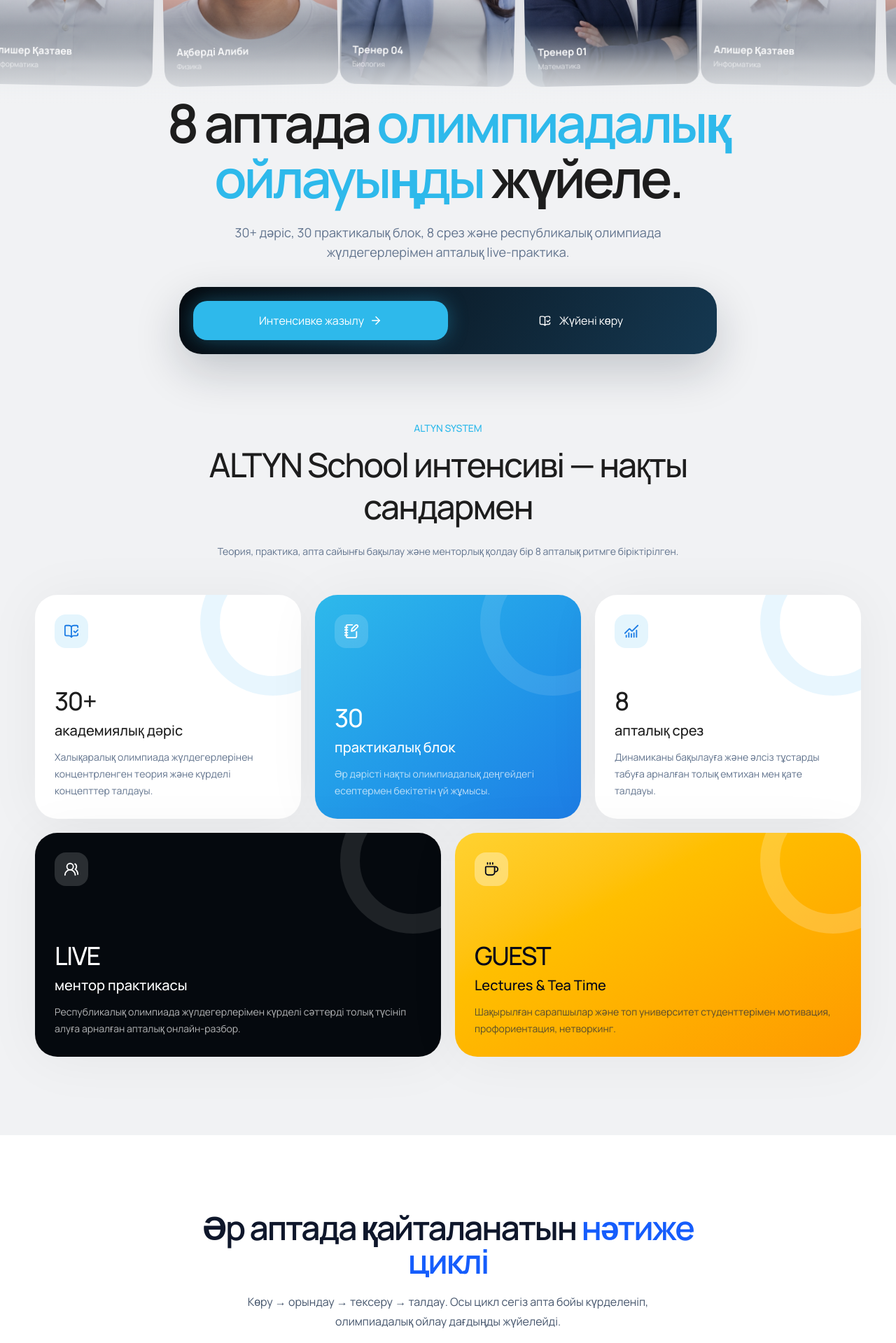
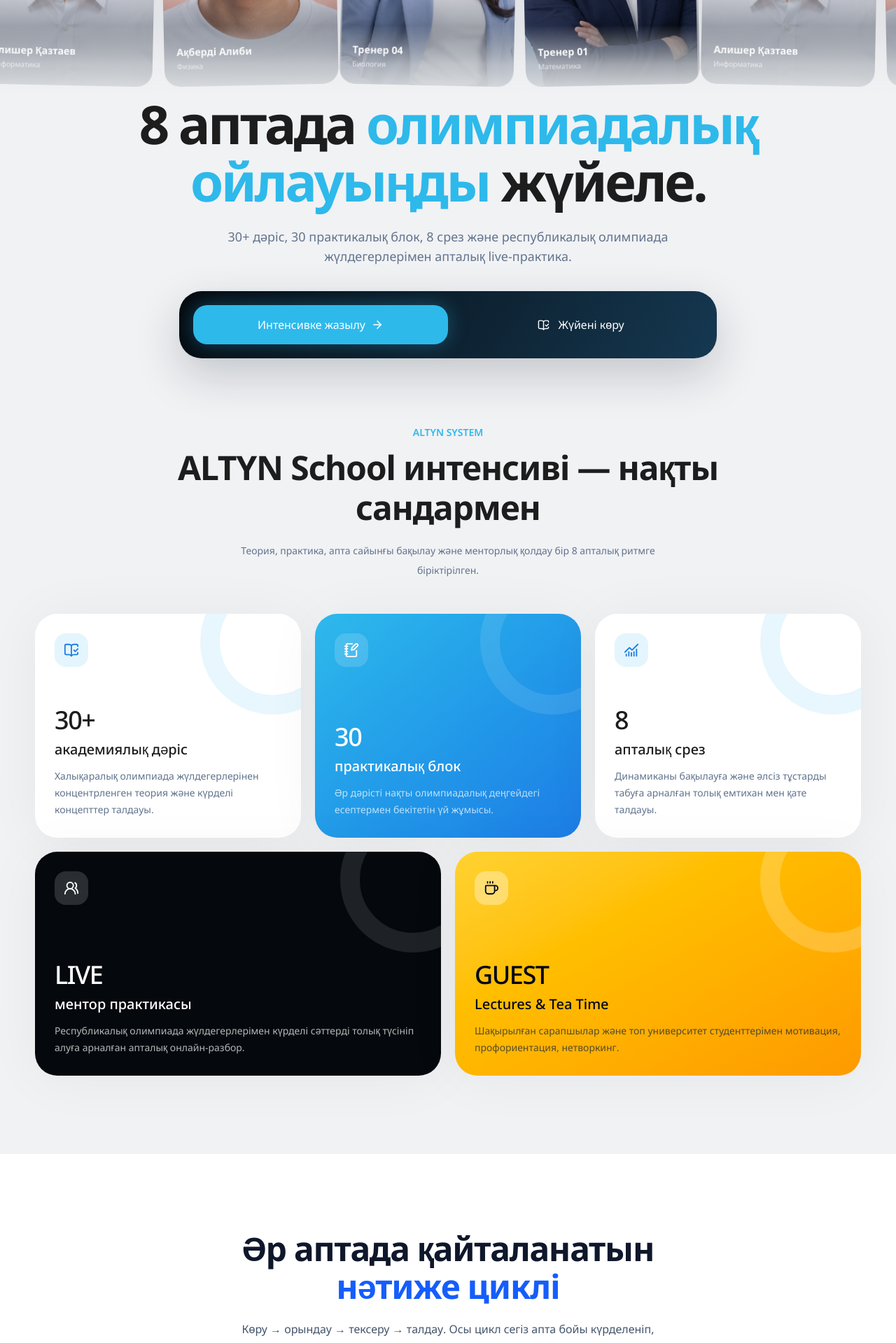
Before and after one commit to aldabergenuly/altyn-platforma, a Next.js app: page / in a window 1280 px wide. Shown: the part 440-2359 px from the top of the page at 70% size. Built offline with nearby package versions, Linux system fonts and the light colour scheme.

Commit message:
Improve Kazakh typography and mobile layout

```diff
--- a/app/components/ContactForm.tsx
+++ b/app/components/ContactForm.tsx
@@ -11,11 +11,11 @@
   return <section id="contact" className="section-space bg-[#f1f2f4]"><div className="site-container">
     <motion.div initial={{opacity:0,y:30}} whileInView={{opacity:1,y:0}} viewport={{once:true}} className="relative grid min-h-[650px] overflow-hidden rounded-[2rem] border border-slate-200 bg-[#f3f5f8] shadow-[0_4px_100px_rgba(0,0,0,.06)] lg:grid-cols-[.9fr_1.1fr]">
       <div className="relative z-10 flex flex-col justify-center p-7 sm:p-12">
-        <h2 className="text-4xl font-semibold tracking-[-.045em] text-slate-900 sm:text-5xl">Сұрағың болса, <span className="text-[#2eb9eb]">бірге талқылайық</span></h2>
+        <h2 className="text-[2rem] font-bold leading-[1.15] tracking-[-.025em] text-slate-900 sm:text-5xl">Сұрағың болса, <span className="text-[#2eb9eb]">бірге талқылайық</span></h2>
         <p className="mt-5 max-w-md text-sm leading-7 text-slate-600">Форманы толтыр. Менеджер 8 апталық интенсив жүйесін, сабақ кестесін және саған лайық дайындық форматын түсіндіреді.</p>
         <form onSubmit={submit} className="mt-8 max-w-md rounded-[1.75rem] bg-white p-6 shadow-xl">{sent ? <div className="grid min-h-[260px] place-items-center text-center"><div><span className="mx-auto grid size-14 place-items-center rounded-full bg-emerald-50 text-emerald-600"><Check size={25}/></span><h3 className="mt-5 text-xl font-extrabold">Өтінім қабылданды!</h3><p className="mt-2 text-xs text-slate-500">Жақын арада хабарласамыз.</p></div></div> : <><div className="flex items-center gap-3"><PhoneCall size={18} className="text-[#2eb9eb]"/><b className="text-sm">Байланыс деректеріңіз</b></div><input required name="name" placeholder="Аты-жөніңіз" className="form-input mt-5"/><input required name="phone" inputMode="tel" placeholder="+7 (700) 000 00 00" className="form-input"/><label className="mt-4 flex items-start gap-3 text-[10px] leading-4 text-slate-500"><input required type="checkbox" className="mt-0.5"/>Жеке деректерді өңдеуге келісім беремін</label><button className="primary-button mt-5 w-full" type="submit">Өтінім қалдыру <ArrowRight size={16}/></button></>}</form>
       </div>
-      <div className="coach-contact-portrait relative min-h-[500px] overflow-hidden lg:min-h-0" role="img" aria-label="Алишер Қазтаев, ALTYN School информатика тренері">
+      <div className="coach-contact-portrait relative min-h-[380px] overflow-hidden sm:min-h-[500px] lg:min-h-0" role="img" aria-label="Алишер Қазтаев, ALTYN School информатика тренері">
         <div className="absolute bottom-7 right-7 rounded-2xl bg-slate-900/85 px-5 py-4 text-white shadow-xl backdrop-blur"><b className="block text-lg">Алишер Қазтаев</b><small className="mt-1 block text-slate-300">Информатика тренері</small></div>
       </div>
     </motion.div>
--- a/app/components/Features.tsx
+++ b/app/components/Features.tsx
@@ -18,7 +18,7 @@
     <SectionHeading eyebrow="НЕЛІКТЕН ALTYN?" title="Дайындықты күшейтетін" accent="6 қағида" description="Жаңа мектеп үшін басты дәлел — жалған статистика емес, түсінікті әдістеме мен мықты тренерлік жұмыс."/>
     <div className="grid gap-5 md:grid-cols-2 lg:grid-cols-3">{features.map(([Icon,title,copy,theme],i) => {
       const dark=theme==="dark", blue=theme==="blue";
-      return <FadeIn key={title} delay={i*.05}><motion.article whileHover={{y:-8}} className={`group relative min-h-[320px] overflow-hidden rounded-[2rem] p-8 shadow-[0_4px_80px_rgba(0,0,0,.06)] ${dark?"bg-[#05090e] text-white":blue?"bg-[#1e7de5] text-white":"bg-white text-[#1d1d1d]"}`}>
+      return <FadeIn key={title} delay={i*.05}><motion.article whileHover={{y:-8}} className={`group relative min-h-[255px] overflow-hidden rounded-[1.6rem] p-6 shadow-[0_4px_80px_rgba(0,0,0,.06)] sm:min-h-[320px] sm:rounded-[2rem] sm:p-8 ${dark?"bg-[#05090e] text-white":blue?"bg-[#1e7de5] text-white":"bg-white text-[#1d1d1d]"}`}>
         <span className={`grid size-12 place-items-center rounded-2xl ${dark||blue?"bg-white/12 text-white":"bg-[#e4f5fd] text-[#1e7de5]"}`}><Icon size={22}/></span>
         <span className={`absolute right-6 top-5 text-5xl font-black ${dark||blue?"text-white/10":"text-slate-100"}`}>0{i+1}</span>
         <div className="absolute inset-x-8 bottom-8"><h3 className="text-xl font-medium">{title}</h3><p className={`mt-3 text-sm leading-6 ${dark||blue?"text-white/70":"text-slate-500"}`}>{copy}</p></div>
--- a/app/components/Hero.tsx
+++ b/app/components/Hero.tsx
@@ -54,7 +54,7 @@
     </motion.div>
 
     <motion.div initial={{opacity:0,y:32}} animate={{opacity:1,y:0}} transition={{duration:.8,delay:.15,ease}} className="site-container relative mx-auto -mt-3 max-w-5xl text-center">
-      <h1 className="text-[2.75rem] font-semibold leading-[1.04] tracking-[-.055em] text-[#1d1d1d] sm:text-6xl lg:text-[4.75rem]">8 аптада <span className="text-[#2eb9eb]">олимпиадалық ойлауыңды</span> жүйеле.</h1>
+      <h1 className="text-[2.35rem] font-bold leading-[1.08] tracking-[-.035em] text-[#1d1d1d] sm:text-6xl sm:tracking-[-.045em] lg:text-[4.75rem]">8 аптада <span className="text-[#2eb9eb]">олимпиадалық ойлауыңды</span> жүйеле.</h1>
       <p className="mx-auto mt-6 max-w-2xl text-base leading-7 text-slate-500 sm:text-lg">30+ дәріс, 30 практикалық блок, 8 срез және республикалық олимпиада жүлдегерлерімен апталық live-практика.</p>
       <div className="juz-dark-cta mx-auto mt-9 flex max-w-3xl flex-col items-center gap-4 p-4 sm:flex-row sm:p-5"><a href="#contact" className="flex min-h-14 flex-1 items-center justify-center gap-2 rounded-[1.25rem] bg-[#2eb9eb] px-7 text-sm font-black text-white shadow-[0_0_28px_rgba(46,185,235,.35)]">Интенсивке жазылу <ArrowRight size={18}/></a><a href="#intensive" className="flex flex-1 items-center justify-center gap-3 px-5 py-3 text-sm font-bold text-white"><BookOpenCheck size={17}/> Жүйені көру</a></div>
     </motion.div>
--- a/app/components/Pricing.tsx
+++ b/app/components/Pricing.tsx
@@ -67,7 +67,7 @@
 function ProgramCard({ program, index }: { program: Program; index: number }) {
   const locked = program.status === "locked";
   const soon = program.status === "soon";
-  return <motion.article initial={{ opacity: 0, y: 24 }} animate={{ opacity: 1, y: 0 }} transition={{ duration: .45, delay: index * .06, ease }} className={`flex min-h-[390px] flex-col rounded-[1.75rem] border p-6 sm:p-7 ${locked ? "border-slate-200 bg-slate-50/80" : soon ? "border-amber-200 bg-white shadow-[0_18px_55px_rgba(245,158,11,.08)]" : "border-sky-200 bg-white shadow-[0_22px_65px_rgba(46,185,235,.12)]"}`}>
+  return <motion.article initial={{ opacity: 0, y: 24 }} animate={{ opacity: 1, y: 0 }} transition={{ duration: .45, delay: index * .06, ease }} className={`flex min-h-[330px] flex-col rounded-[1.6rem] border p-5 sm:min-h-[390px] sm:rounded-[1.75rem] sm:p-7 ${locked ? "border-slate-200 bg-slate-50/80" : soon ? "border-amber-200 bg-white shadow-[0_18px_55px_rgba(245,158,11,.08)]" : "border-sky-200 bg-white shadow-[0_22px_65px_rgba(46,185,235,.12)]"}`}>
     <div className="flex items-center justify-between gap-4">
       <span className={`inline-flex items-center gap-2 text-xs font-extrabold ${locked ? "text-slate-400" : soon ? "text-amber-600" : "text-emerald-600"}`}>{locked ? <LockKeyhole size={15}/> : soon ? <Bell size={15}/> : <Check size={15}/>} {statusCopy[program.status]}</span>
       <span className="text-xs font-bold text-slate-300">0{index + 1}</span>
@@ -89,7 +89,7 @@
   return <section id="pricing" className="section-space bg-white"><div className="site-container">
     <SectionHeading eyebrow="" title="Дайындық" accent="бағытын таңда" description="Пәнді таңдағаннан кейін қолжетімді бағдарламаларды, басталу уақытын және бағасын көре аласың." />
     <div role="tablist" aria-label="Олимпиада пәндері" className="grid grid-cols-2 gap-3 md:grid-cols-3 lg:grid-cols-5">
-      {subjects.map(subject => { const Icon = subject.icon; const isActive = selected === subject.id; return <motion.button whileHover={{ y: -4 }} key={subject.id} role="tab" aria-selected={isActive} aria-controls="subject-programs" onClick={() => setSelected(subject.id)} className={`group flex min-h-40 flex-col items-start justify-between rounded-[1.6rem] border p-5 text-left transition-all duration-300 ${isActive ? "border-blue-600 bg-gradient-to-br from-[#2eb9eb] to-[#2563eb] text-white shadow-[0_20px_55px_rgba(37,99,235,.24)]" : "border-slate-200 bg-[#f8fafc] text-slate-900 hover:border-sky-300 hover:bg-white hover:shadow-xl"}`}>
+      {subjects.map(subject => { const Icon = subject.icon; const isActive = selected === subject.id; return <motion.button whileHover={{ y: -4 }} key={subject.id} role="tab" aria-selected={isActive} aria-controls="subject-programs" onClick={() => setSelected(subject.id)} className={`group flex min-h-[132px] flex-col items-start justify-between rounded-[1.35rem] border p-4 text-left transition-all duration-300 sm:min-h-40 sm:rounded-[1.6rem] sm:p-5 ${isActive ? "border-blue-600 bg-gradient-to-br from-[#2eb9eb] to-[#2563eb] text-white shadow-[0_20px_55px_rgba(37,99,235,.24)]" : "border-slate-200 bg-[#f8fafc] text-slate-900 hover:border-sky-300 hover:bg-white hover:shadow-xl"}`}>
         <span className={`grid size-11 place-items-center rounded-2xl ${isActive ? "bg-white/20 text-white" : "bg-blue-50 text-blue-600"}`}><Icon size={22}/></span><span><b className="block text-base font-extrabold">{subject.name}</b><small className={`mt-2 block text-[11px] leading-4 ${isActive ? "text-blue-100" : "text-slate-500"}`}>{subject.short}</small></span>
       </motion.button>})}
     </div>
--- a/app/components/StatsBar.tsx
+++ b/app/components/StatsBar.tsx
@@ -13,8 +13,8 @@
 
 export default function StatsBar() {
   return <section id="intensive" className="bg-[#f1f2f4] pb-28"><div className="site-container">
-    <div className="mx-auto mb-12 max-w-4xl text-center"><p className="text-sm font-medium text-[#2eb9eb]">ALTYN SYSTEM</p><h2 className="mt-3 text-4xl font-medium leading-tight tracking-[-.04em] sm:text-5xl">ALTYN School интенсиві — нақты сандармен</h2><p className="mx-auto mt-5 max-w-2xl text-sm leading-7 text-slate-500">Теория, практика, апта сайынғы бақылау және менторлық қолдау бір 8 апталық ритмге біріктірілген.</p></div>
-    <div className="grid gap-5 md:grid-cols-2 lg:grid-cols-6">{intensive.map(({value,title,text,Icon,theme},index)=><motion.article key={title} initial={{opacity:0,y:30}} whileInView={{opacity:1,y:0}} viewport={{once:true}} transition={{delay:index*.06}} whileHover={{y:-8}} className={`relative min-h-[320px] overflow-hidden rounded-[2rem] p-7 shadow-[0_4px_80px_rgba(0,0,0,.05)] ${index<3?"lg:col-span-2":"lg:col-span-3"} ${theme}`}>
+    <div className="mx-auto mb-10 max-w-4xl text-center sm:mb-12"><p className="text-xs font-semibold text-[#2eb9eb] sm:text-sm">ALTYN SYSTEM</p><h2 className="mt-3 text-[2rem] font-bold leading-[1.18] tracking-[-.025em] sm:text-5xl">ALTYN School интенсиві — нақты сандармен</h2><p className="mx-auto mt-4 max-w-2xl text-sm leading-6 text-slate-500 sm:mt-5 sm:leading-7">Теория, практика, апта сайынғы бақылау және менторлық қолдау бір 8 апталық ритмге біріктірілген.</p></div>
+    <div className="grid gap-4 sm:gap-5 md:grid-cols-2 lg:grid-cols-6">{intensive.map(({value,title,text,Icon,theme},index)=><motion.article key={title} initial={{opacity:0,y:30}} whileInView={{opacity:1,y:0}} viewport={{once:true}} transition={{delay:index*.06}} whileHover={{y:-8}} className={`relative min-h-[255px] overflow-hidden rounded-[1.6rem] p-6 shadow-[0_4px_80px_rgba(0,0,0,.05)] sm:min-h-[320px] sm:rounded-[2rem] sm:p-7 ${index<3?"lg:col-span-2":"lg:col-span-3"} ${theme}`}>
       <span className={`grid size-12 place-items-center rounded-2xl ${index===1||index===3?"bg-white/15":index===4?"bg-white/35":"bg-[#e4f5fd] text-[#1e7de5]"}`}><Icon size={22}/></span><div className="absolute inset-x-7 bottom-7"><strong className="block text-4xl font-medium tracking-[-.04em]">{value}</strong><h3 className="mt-2 text-xl font-medium">{title}</h3><p className={`mt-3 text-sm leading-6 ${index===1||index===3?"text-white/70":index===4?"text-slate-800/75":"text-slate-500"}`}>{text}</p></div><div className={`absolute -right-16 -top-16 size-52 rounded-full border-[28px] ${index===1||index===3?"border-white/10":index===4?"border-white/20":"border-sky-100/70"}`}/>
     </motion.article>)}</div>
   </div></section>;
--- a/app/components/TrainingPath.tsx
+++ b/app/components/TrainingPath.tsx
@@ -15,7 +15,7 @@
   return <section id="program" className="section-space bg-white"><div className="site-container">
     <SectionHeading eyebrow="8 АПТАЛЫҚ РИТМ" title="Әр аптада қайталанатын" accent="нәтиже циклі" description="Көру → орындау → тексеру → талдау. Осы цикл сегіз апта бойы күрделеніп, олимпиадалық ойлау дағдыңды жүйелейді."/>
     <div className="relative grid gap-5 lg:grid-cols-4">{steps.map(({Icon,number,title,text},index)=><FadeIn key={title} delay={index*.07}>
-      <motion.article whileHover={{y:-8}} className="relative h-full min-h-[310px] overflow-hidden rounded-[2rem] border border-slate-200/80 bg-[#f8fafc] p-7 shadow-[0_4px_60px_rgba(0,0,0,.045)] transition-shadow hover:shadow-xl">
+      <motion.article whileHover={{y:-8}} className="relative h-full min-h-[250px] overflow-hidden rounded-[1.6rem] border border-slate-200/80 bg-[#f8fafc] p-6 shadow-[0_4px_60px_rgba(0,0,0,.045)] transition-shadow hover:shadow-xl sm:min-h-[310px] sm:rounded-[2rem] sm:p-7">
         <div className="flex items-center justify-between"><span className="grid size-12 place-items-center rounded-2xl bg-[#e4f5fd] text-[#1e7de5]"><Icon size={22}/></span><span className="text-4xl font-medium text-slate-200">{number}</span></div>
         <div className="absolute inset-x-7 bottom-7"><h3 className="text-xl font-medium text-slate-900">{title}</h3><p className="mt-3 text-sm leading-6 text-slate-500">{text}</p></div>
         {index<steps.length-1&&<span className="absolute -bottom-3 left-1/2 z-10 grid size-7 -translate-x-1/2 place-items-center rounded-full bg-[#2eb9eb] text-white lg:-right-3 lg:bottom-auto lg:left-auto lg:top-1/2 lg:-translate-y-1/2 lg:translate-x-0"><ArrowDown size={14} className="lg:-rotate-90"/></span>}
--- a/app/components/shared.tsx
+++ b/app/components/shared.tsx
@@ -19,9 +19,9 @@
 
 export function SectionHeading({ title, accent, description, centered = true }: { eyebrow: string; title: string; accent: string; description: string; centered?: boolean }) {
   return (
-    <FadeIn className={centered ? "mx-auto mb-14 max-w-3xl text-center" : "mb-12 max-w-2xl"}>
-      <h2 className="text-4xl font-semibold tracking-[-0.045em] text-slate-900 sm:text-5xl">{title} <span className="text-blue-600">{accent}</span></h2>
-      <p className={`mt-5 text-base leading-7 text-slate-600 ${centered ? "mx-auto max-w-2xl" : ""}`}>{description}</p>
+    <FadeIn className={centered ? "mx-auto mb-10 max-w-3xl text-center sm:mb-14" : "mb-9 max-w-2xl sm:mb-12"}>
+      <h2 className="text-[2rem] font-bold leading-[1.16] tracking-[-0.025em] text-slate-900 sm:text-5xl sm:leading-[1.12]">{title} <span className="text-blue-600">{accent}</span></h2>
+      <p className={`mt-4 text-sm leading-6 text-slate-600 sm:mt-5 sm:text-base sm:leading-7 ${centered ? "mx-auto max-w-2xl" : ""}`}>{description}</p>
     </FadeIn>
   );
 }
--- a/app/globals.css
+++ b/app/globals.css
@@ -3,7 +3,7 @@
 :root{--background:#f1f2f4;--foreground:#1d1d1d;--blue:#2eb9eb;--deep-blue:#1e7de5;--gold:#eab308}
 *{box-sizing:border-box}
 html{scroll-behavior:smooth;scroll-padding-top:112px}
-body{margin:0;background:var(--background);color:var(--foreground);font-family:"Manrope Variable","Manrope",Arial,sans-serif;font-feature-settings:"kern","locl";-webkit-font-smoothing:antialiased}
+body{margin:0;background:var(--background);color:var(--foreground);font-family:"Noto Sans Variable","Noto Sans",Arial,sans-serif;font-feature-settings:"kern","locl";font-optical-sizing:auto;-webkit-font-smoothing:antialiased}
 button,a,input,select{font:inherit}button,a{-webkit-tap-highlight-color:transparent}a{text-decoration:none}
 .site-container{width:min(1180px,calc(100% - 40px));margin-inline:auto}
 .section-space{padding-block:108px}
@@ -33,6 +33,6 @@
 .juz-panel{border-radius:2rem;background:white;box-shadow:0 4px 80px rgba(0,0,0,.05)}
 .juz-dark-cta{border-radius:2rem;background:linear-gradient(120deg,#05090e,#153851);box-shadow:0 24px 65px rgba(15,23,42,.2)}
 @media(max-width:900px){.hero-marquee-shell{height:405px}.hero-coach-card{width:215px;height:365px}}
-@media(max-width:767px){.section-space{padding-block:78px}.site-container{width:min(100% - 28px,680px)}}
-@media(max-width:600px){.site-container{width:min(100% - 22px,680px)}.hero-marquee-shell{height:350px}.hero-coach-card{width:180px;height:310px;border-radius:24px}.hero-marquee-track{animation-duration:20s}}
+@media(max-width:767px){html{scroll-padding-top:92px}.section-space{padding-block:64px}.site-container{width:min(100% - 28px,680px)}}
+@media(max-width:600px){.site-container{width:min(100% - 22px,680px)}.hero-marquee-shell{height:318px}.hero-coach-card{width:168px;height:286px;border-radius:22px}.hero-marquee-track{animation-duration:20s}.coach-card-label{right:14px;bottom:15px;left:14px}.coach-card-label b{font-size:.78rem}.coach-card-label small{font-size:.58rem}}
 @media(prefers-reduced-motion:reduce){html{scroll-behavior:auto}*{animation-duration:.01ms!important;transition-duration:.01ms!important}}
--- a/app/layout.tsx
+++ b/app/layout.tsx
@@ -1,6 +1,6 @@
 import type { Metadata } from "next";
 import { headers } from "next/headers";
-import "@fontsource-variable/manrope";
+import "@fontsource-variable/noto-sans";
 import "./globals.css";
 
 export async function generateMetadata(): Promise<Metadata> {
--- a/package.json
+++ b/package.json
@@ -14,7 +14,7 @@
     "db:generate": "drizzle-kit generate"
   },
   "dependencies": {
-    "@fontsource-variable/manrope": "^5.3.0",
+    "@fontsource-variable/noto-sans": "^5.3.0",
     "drizzle-orm": "0.45.2",
     "framer-motion": "^12.43.0",
     "lucide-react": "^1.28.0",
```
Also changed, not shown: app/components/OlympiadCountdown.tsx (+1 -1 lines), 1 other file (tests, documents, lock files or other folders).
